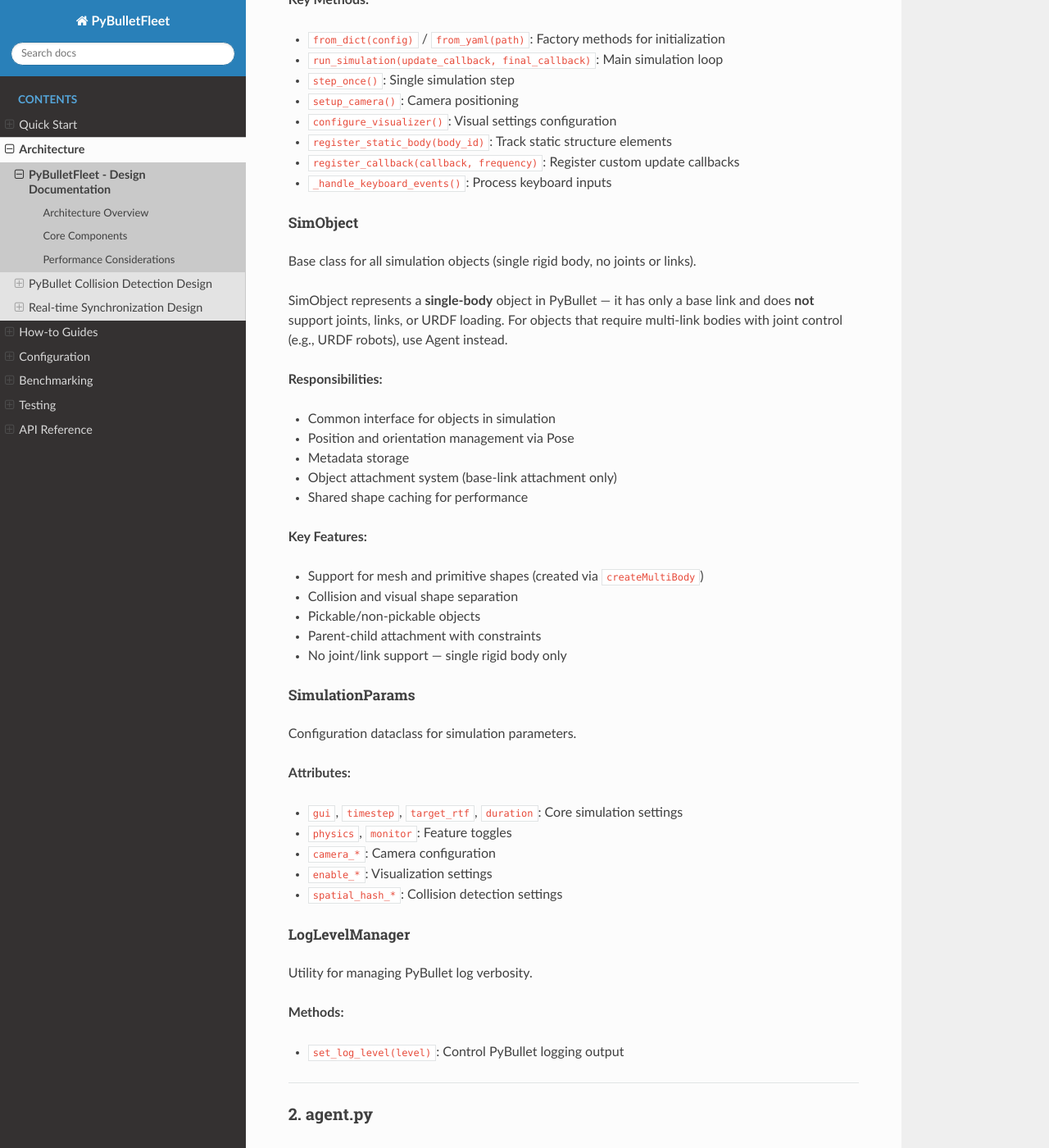
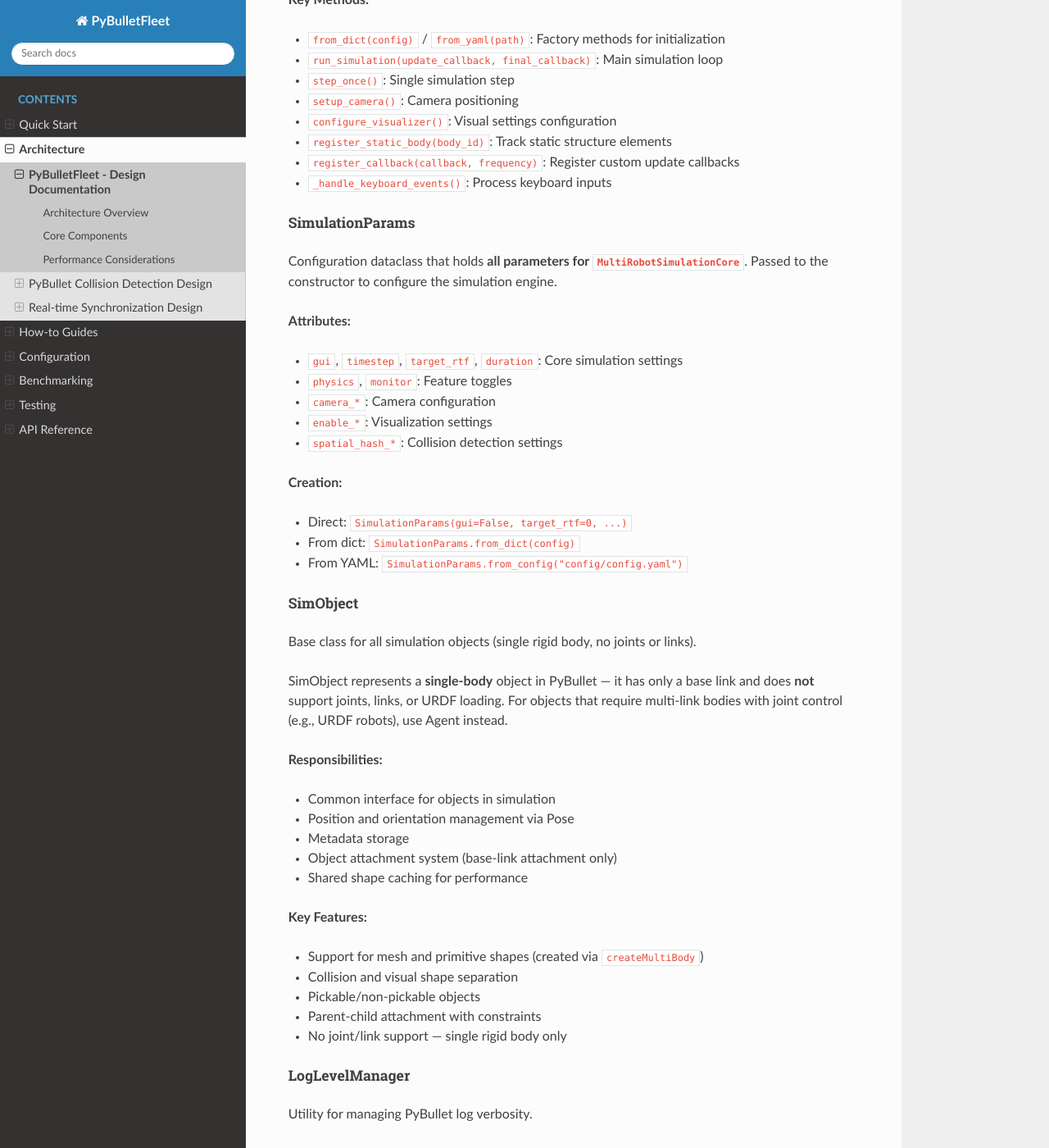
Before and after one commit to yuokamoto/PyBulletFleet, a Sphinx documentation site: the page built from docs/architecture/overview.md, in a window 1280 px wide and 1400 px high, scrolled down 1211 px. Shown: the whole window at 82% size. Built offline with Sphinx 7.4.7 and the Read the Docs theme 3.1.0, drawn with Linux system fonts in a browser that asks for light colours.

Commit message:
docs: move SimulationParams next to MultiRobotSimulationCore
Clarify that SimulationParams is the configuration dataclass for
MultiRobotSimulationCore and list its factory methods.

```diff
--- a/docs/architecture/overview.md
+++ b/docs/architecture/overview.md
@@ -54,6 +54,22 @@ The central orchestrator for PyBullet simulations.
 - `register_callback(callback, frequency)`: Register custom update callbacks
 - `_handle_keyboard_events()`: Process keyboard inputs
 
+##### SimulationParams
+Configuration dataclass that holds **all parameters for `MultiRobotSimulationCore`**.
+Passed to the constructor to configure the simulation engine.
+
+**Attributes:**
+- `gui`, `timestep`, `target_rtf`, `duration`: Core simulation settings
+- `physics`, `monitor`: Feature toggles
+- `camera_*`: Camera configuration
+- `enable_*`: Visualization settings
+- `spatial_hash_*`: Collision detection settings
+
+**Creation:**
+- Direct: `SimulationParams(gui=False, target_rtf=0, ...)`
+- From dict: `SimulationParams.from_dict(config)`
+- From YAML: `SimulationParams.from_config("config/config.yaml")`
+
 ##### SimObject
 Base class for all simulation objects (single rigid body, no joints or links).
 
```
Also changed, not shown: other parts of docs/architecture/overview.md (+0 -10 lines).
